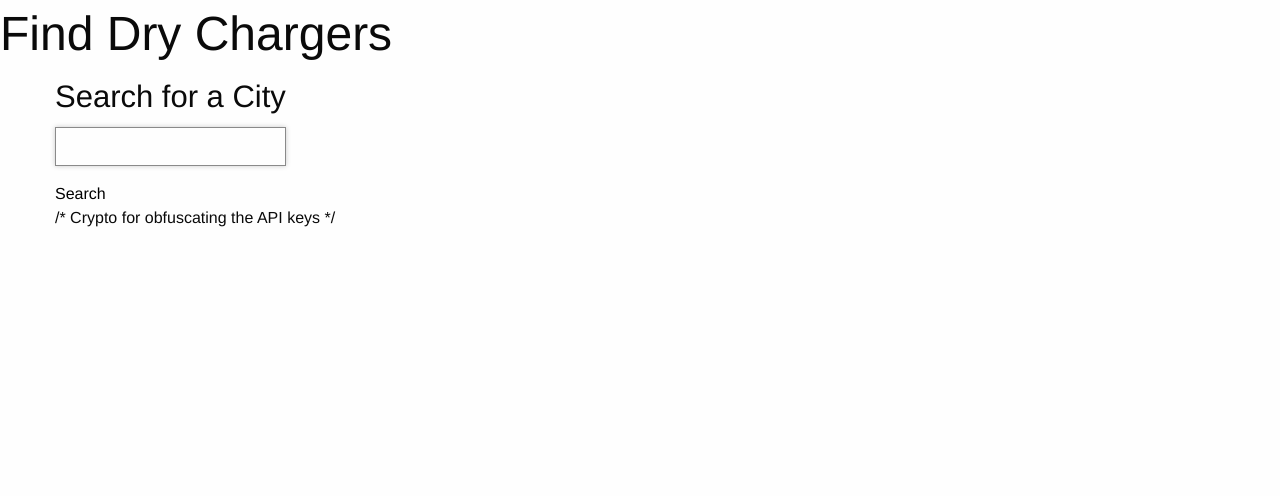
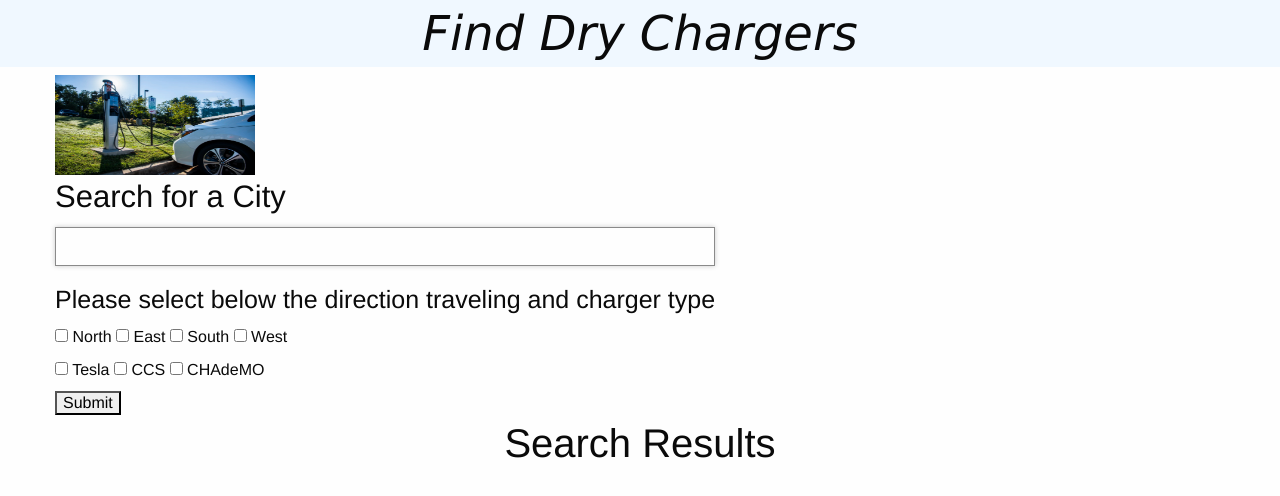
Before and after one commit to Jay3172/Find_Dry_Chargers, a plain HTML site: page index.html in a window 1280 px wide. Drawn offline with nearby package versions, Linux system fonts and the light colour scheme; no server answers.

Commit message:
More work on the HTML.  Feel free to make any changes you think.

```diff
--- a/css/app.css
+++ b/css/app.css
@@ -0,0 +1,13 @@
+header {
+    background-color:aliceblue;
+
+}
+
+#header {
+    font-style: italic;
+    font-family:Verdana, Geneva, Tahoma, sans-serif
+}
+#chargerPic {
+    height: 100px;
+    width: 200px;
+}
--- a/index.html
+++ b/index.html
@@ -1,5 +1,6 @@
 <!doctype html>
 <html class="no-js" lang="en" dir="ltr">
+
 <head>
   <meta charset="utf-8">
   <meta http-equiv="x-ua-compatible" content="ie=edge">
@@ -8,22 +9,47 @@
   <link rel="stylesheet" href="css/foundation.css">
   <link rel="stylesheet" href="css/app.css">
 </head>
+
 <body>
 
   <header>
-    <h1>Find Dry Chargers</h1>
+    <h1 class="text-center" id="header">Find Dry Chargers</h1>
   </header>
+
   <main class="grid-container">
+    <img src="Images/charger pic.webp" alt="picture of Electric Charger" id="chargerPic">
     <div class="grid-x">
       <div class="">
         <h3 id="">Search for a City</h3>
-      <form id="user-form" class="card-body">
+        <form id="user-form" class="">
           <input name="Search" id="searchInput" type="text" autofocus="true" class="form-input" />
-        <button id="searchButton" class="btn">Search</button>
+
+
+          <h4>Please select below the direction traveling and charger type</h4>
+
+          <div id="checkboxOptions">
+            <input type="checkbox" id="north" class="direction"> North
+            <input type="checkbox" id="east" class="direction"> East
+            <input type="checkbox" id="south" class="direction"> South
+            <input type="checkbox" id="west" class="direction"> West
+            <br>
+            <input type="checkbox" id="Tesla" class="chargers"> Tesla
+            <input type="checkbox" id="CCS" class="chargers"> CCS
+            <input type="checkbox" id="CHAdeMO" class="chargers"> CHAdeMO
+            <br>
+            <input type="submit" id="searchCity">
+          </div>
         </form>
       </div>
     </div>
-    /* Crypto for obfuscating the API keys */
+
+    <section id="searchResults" class="text-center">
+      <h2>Search Results</h2>
+      <div id="resultsList">
+
+      </div>
+    </section>
+    <!--Crypto for obfuscating the API keys-->
     <script src="https://cdnjs.cloudflare.com/ajax/libs/crypto-js/4.0.0/crypto-js.min.js"></script>
 
     <script src="js/vendor/jquery.js"></script>
@@ -32,4 +58,5 @@
     <script src="js/app.js"></script>
   </main>
 </body>
+
 </html>
```
Also changed, not shown: Images/charger pic.webp (added). Lines whose indentation alone changed are shown as unchanged.
